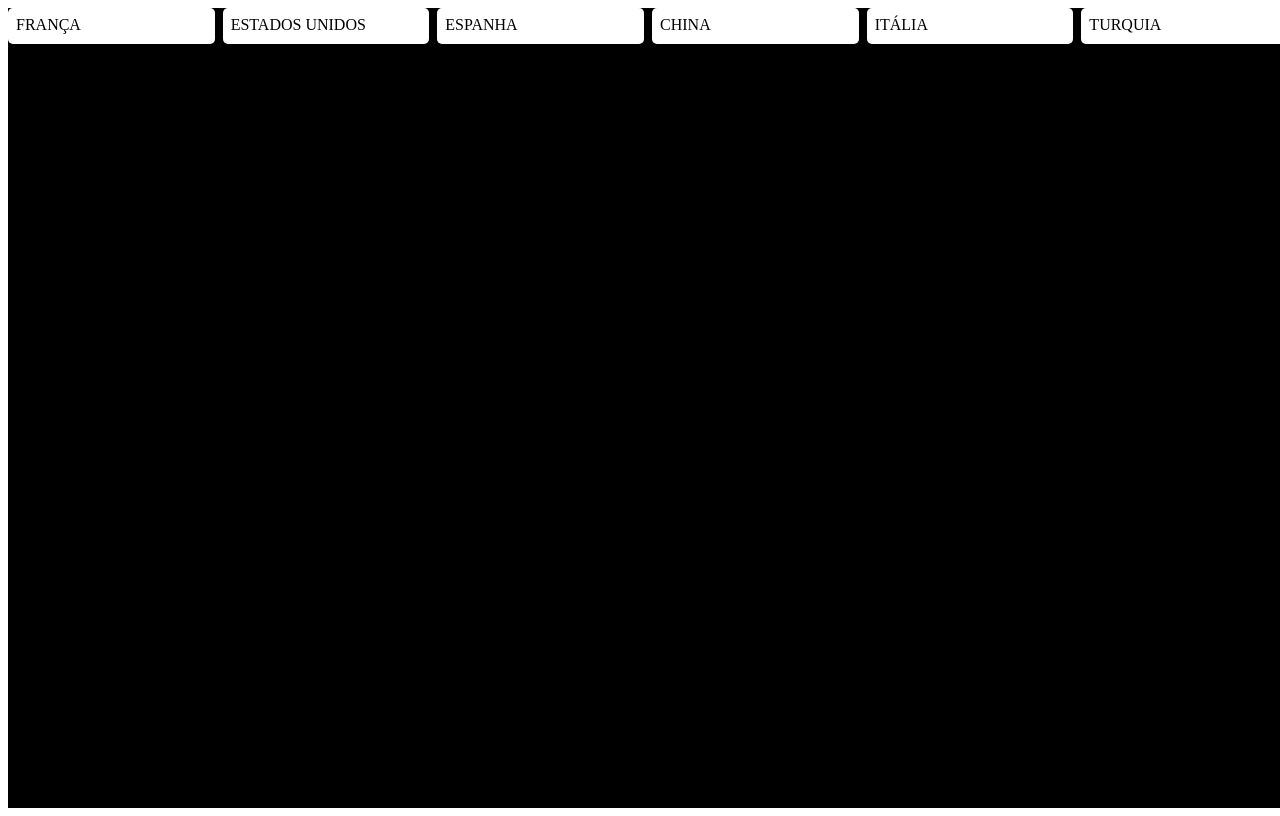
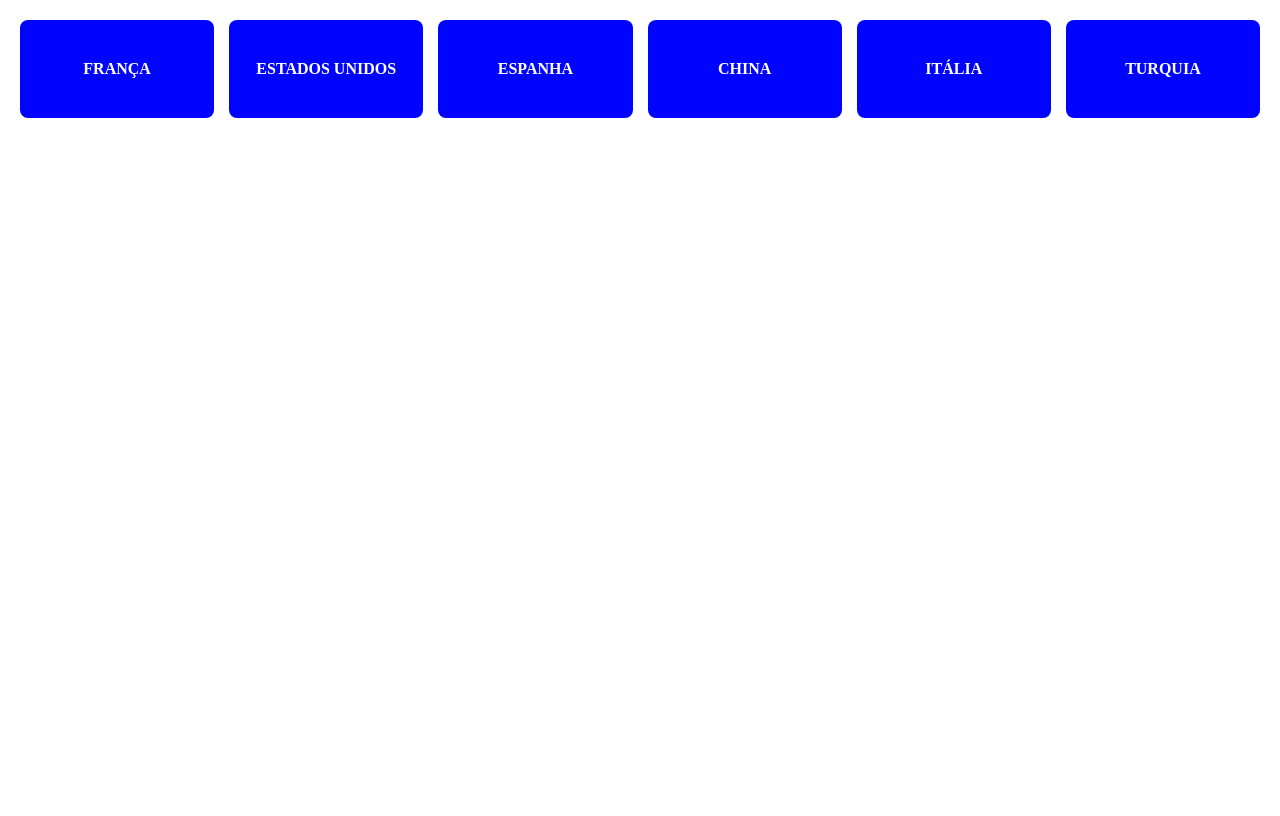
Before and after one commit to DanMarzo/atividade_faculdade, a PHP site: page / in a window 1280 px wide. After the commit the page ends 118 px from the top, so only its background shows below. Run offline with PHP 8.4, Linux system fonts and the light colour scheme.

Commit message:
Incluindo versão nova e incluindo css final

```diff
--- a/5_semestre/responsividade/index.html
+++ b/5_semestre/responsividade/index.html
@@ -5,7 +5,7 @@
     <meta charset="UTF-8">
     <meta name="viewport" content="width=device-width, initial-scale=1.0">
     <title>Responsividade</title>
-    <link rel="stylesheet" href="style.css?v=1">
+    <link rel="stylesheet" href="style.css?v=2">
 </head>
 
 <body>
--- a/5_semestre/responsividade/style.css
+++ b/5_semestre/responsividade/style.css
@@ -1,16 +1,47 @@
-#main {
-    background-color: black;
-    height: 100vh;
-    display: flex;
-    justify-content: space-between;
-    gap: 8px;
-    width: 100vw;
+* {
+    margin: 0;
+    padding: 0;
 }
 
+#main {
+    display: grid;
+    gap: 15px;
+    padding: 20px;
+}
+
+/* Estilo dos blocos */
 .item_nome {
-    background-color: white;
-    border-radius: 5px;
-    padding: 8px;
-    width: 100%;
-    height: 20px;
+    background-color: #0004ff;
+    color: white;
+    font-weight: bold;
+    text-align: center;
+    padding: 40px 10px;
+    border-radius: 8px;
+    transition: 0.3s;
 }
+
+/* 1 coluna - menor que 480px (DEFAULT) */
+#main {
+    grid-template-columns: 1fr;
+}
+
+/* 2 colunas - mínimo 480px */
+@media (min-width: 480px) {
+    #main {
+        grid-template-columns: repeat(2, 1fr);
+    }
+}
+
+/* 3 colunas - mínimo 768px */
+@media (min-width: 768px) {
+    #main {
+        grid-template-columns: repeat(3, 1fr);
+    }
+}
+
+/* 6 colunas - mínimo 1280px */
+@media (min-width: 1280px) {
+    #main {
+        grid-template-columns: repeat(6, 1fr);
+    }
+}
```
